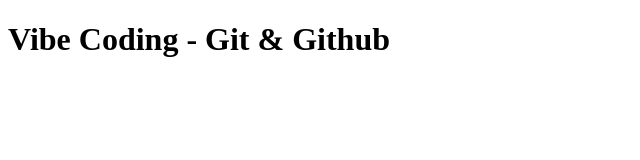
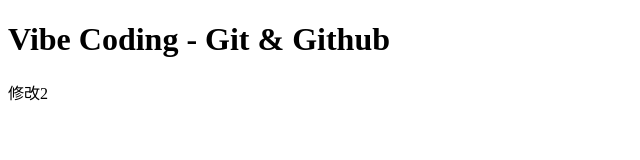
Before and after one commit to Tetsu0822/git_github, a plain HTML site: page index.html in a window 1280 px wide. Shown: the full height of the page, 0-640 px from the left. Drawn offline with Linux system fonts and the light colour scheme.

Commit message:
修改index

```diff
--- a/index.html
+++ b/index.html
@@ -7,5 +7,6 @@
 </head>
 <body>
     <h1>Vibe Coding - Git & Github</h1>
+    <p>修改2</p>
 </body>
 </html>
```
